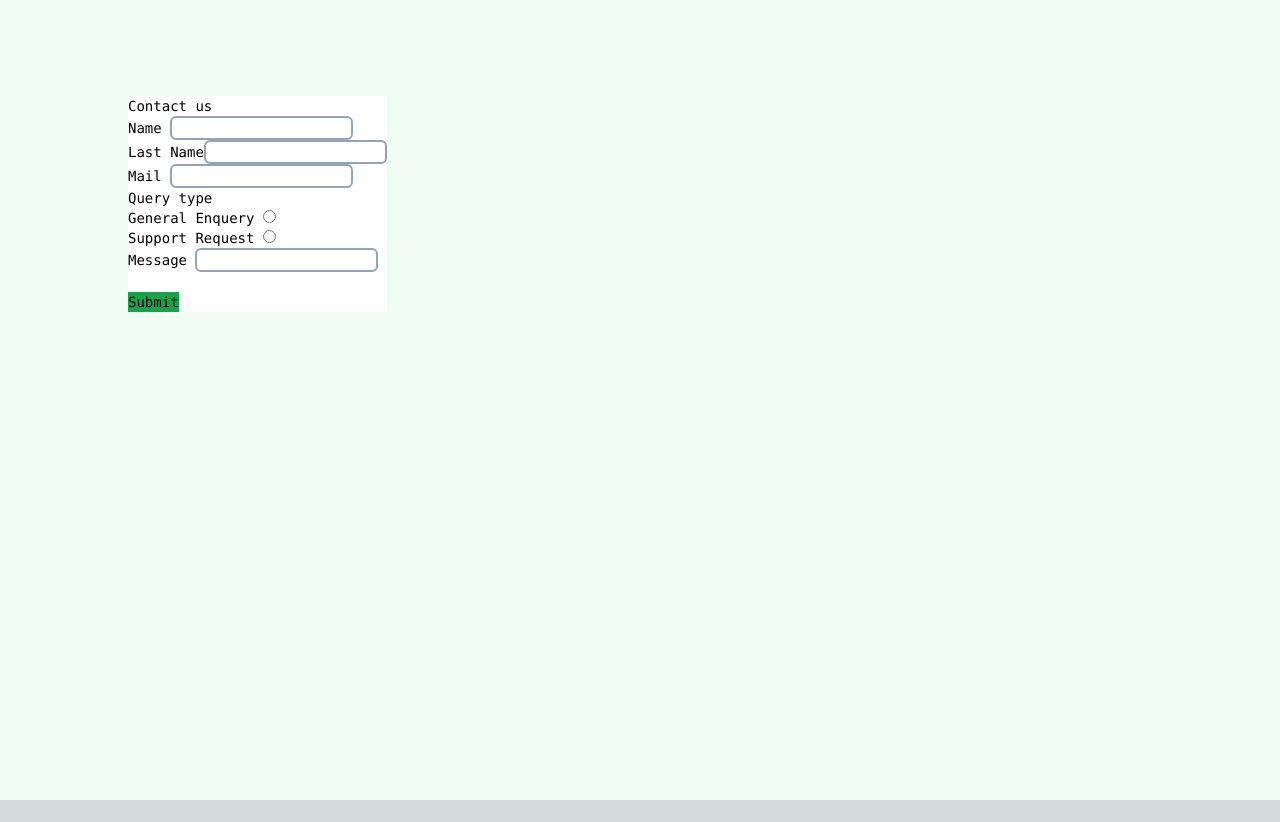
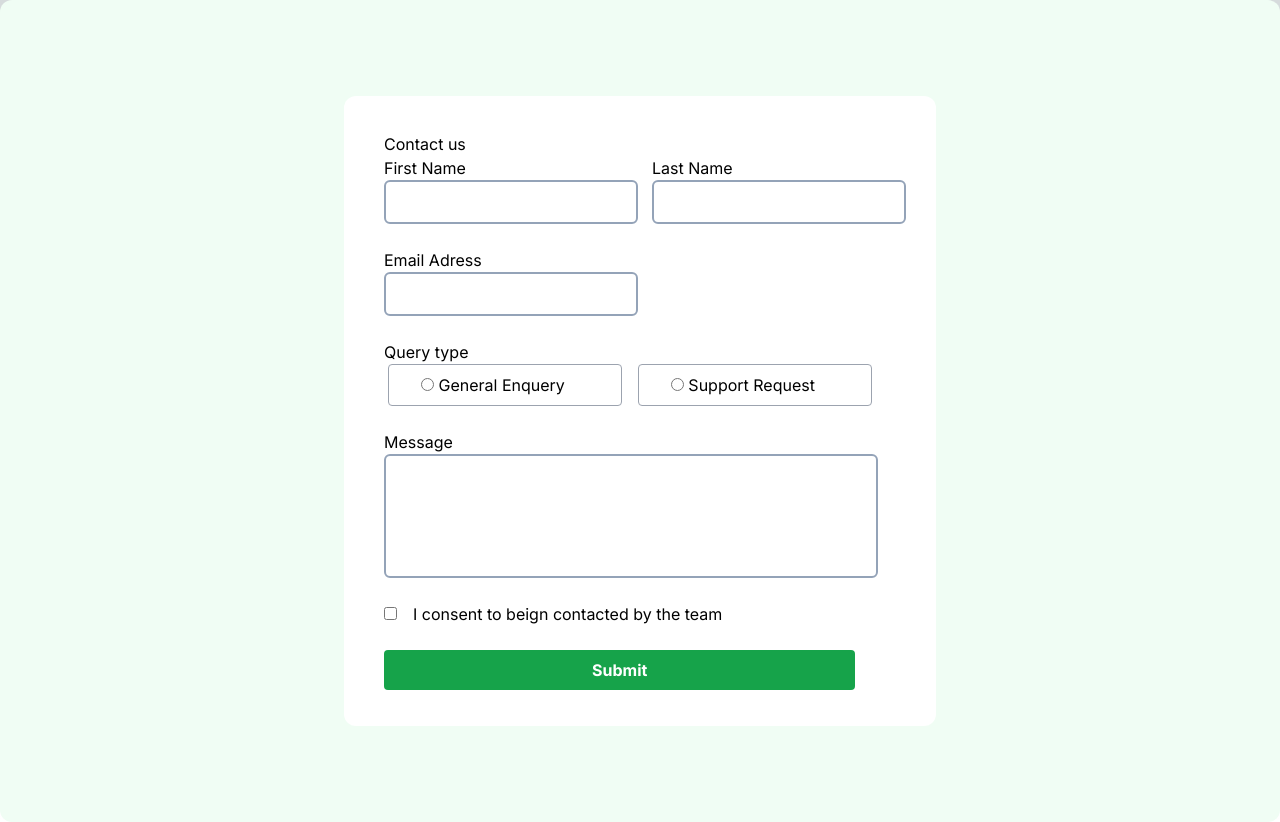
Before and after one commit to Agustingalvan02/contact-form, a Next.js app: page / in a window 1280 px wide. Before the commit the page ends 800 px from the top, so only its background shows below. Built offline with nearby package versions, Linux system fonts and the light colour scheme.

Commit message:
Third commit

```diff
--- a/package.json
+++ b/package.json
@@ -13,6 +13,7 @@
     "next": "14.2.4",
     "react": "^18",
     "react-dom": "^18",
+    "react-toastify": "^10.0.5",
     "yup": "^1.4.0"
   },
   "devDependencies": {
--- a/src/app/page.js
+++ b/src/app/page.js
@@ -1,69 +1,134 @@
 "use client";
-import React from 'react';
-import { Formik, Form, Field } from 'formik';
-import * as Yup from 'yup';
+import React from "react";
+import { Formik, Form, Field } from "formik";
+import * as Yup from "yup";
+import { ToastContainer, toast } from "react-toastify";
 
 const SignupSchema = Yup.object().shape({
   firstName: Yup.string()
-    .min(2, 'Too Short!')
-    .max(50, 'Too Long!')
-    .required('This field is required'),
+    .min(2, "Too Short!")
+    .max(50, "Too Long!")
+    .required("This field is required"),
   lastName: Yup.string()
-    .min(2, 'Too Short!')
-    .max(50, 'Too Long!')
-    .required('This field is required'),
-  email: Yup.string().email('Please enter a valid email').required('This field is required'),
-  picked:  Yup.string().required('Please select a query type'),
-  message: Yup.string().min(2, 'Too Short!')
-  .max(100, 'Too Long!')
-  .required('This field is required')
+    .min(2, "Too Short!")
+    .max(50, "Too Long!")
+    .required("This field is required"),
+  email: Yup.string()
+    .email("Please enter a valid email adress")
+    .required("This field is required"),
+  picked: Yup.string().required("Please select a query type"),
+  checked: Yup.string().required(
+    "To submit this form, please consent to beign contacted"
+  ),
+  message: Yup.string()
+    .min(2, "Too Short!")
+    .max(100, "Too Long!")
+    .required("This field is required"),
 });
-
 
 export default function Home() {
   return (
-    <main className="flex min-h-screen flex-col items-center justify-between p-24 bg-green-50 w">
-      <div className="z-10 max-w-5xl w-full items-center justify-between font-mono text-sm lg:flex ">
-      <div className='bg-white'>
+    <main className="flex min-h-screen flex-col items-center justify-between p-24 bg-green-50 w rounded-xl">
+      <div>
+        <div className="bg-white py-9 px-10 rounded-xl">
           <h1>Contact us </h1>
           <Formik
             initialValues={{
-         firstName: '',
-         lastName: '',
-         email: '',
-         picked:'',
+              firstName: "",
+              lastName: "",
+              email: "",
+              picked: "",
+              checked: "",
             }}
             validationSchema={SignupSchema}
-       onSubmit={values => {
+            onSubmit={(values) => {
               alert(JSON.stringify(values));
             }}
           >
             {({ errors, touched }) => (
-         <Form>
-           Name <Field name="firstName" className="border-2 border-slate-400 rounded-md" />
+              <Form className="w-full max-w-lg">
+                <div className="flex flex-wrap -mx-3 mb-6">
+                  <div className="w-full md:w-1/2 px-3 mb-6 md:mb-0">
+                    <label>First Name</label>
+                    <Field
+                      name="firstName"
+                      className="border-2 border-slate-400 rounded-md pb-4 px-2"
+                    />
                     {errors.firstName && touched.firstName ? (
                       <div>{errors.firstName}</div>
                     ) : null}
-           <br/>
-           Last Name<Field name="lastName"   className="border-2 border-slate-400 rounded-md"/>
+                  </div>
+
+                  <div className="w-full md:w-1/2 px-3 md:mb-0">
+                    <label>Last Name</label>
+                    <Field
+                      name="lastName"
+                      className="border-2 border-slate-400 rounded-md pb-4 px-2"
+                    />
                     {errors.lastName && touched.lastName ? (
                       <div>{errors.lastName}</div>
                     ) : null}
-            <br/>
-           Mail <Field name="email" type="email"  className="border-2 border-slate-400 rounded-md" />
-           <br/>
-           {errors.email && touched.email ? <div>{errors.email}</div> : null}
-           <div> Query type
-            <br/>
-           General Enquery <Field name="picked" type="radio"  value="General Enquery" />
-               <br/>
-           Support Request <Field name="picked" type="radio" value="Support Request"  />
-               <br/>
-           Message <Field name="message" type="textarea"  className="border-2 border-slate-400 rounded-md" />
                   </div>
-           {errors.message && touched.message ? <div>{errors.message}</div> : null}
-           <br/>
-           <button className= "bg-green-600" type="submit">Submit</button>
+                </div>
+
+                <div className="flex flex-wrap -mx-3 mb-6">
+                  <div className="w-full md:w-1/2 px-3 md:mb-0">
+                    <label>Email Adress</label>
+                    <Field
+                      name="email"
+                      type="email"
+                      className="border-2 border-slate-400 rounded-md pb-4 px-2"
+                    />
+
+                    {errors.email && touched.email ? (
+                      <div>{errors.email}</div>
+                    ) : null}
+                  </div>
+                </div>
+                <label> Query type</label>
+                <div className="flex flex-wrap -mx-3 mb-6 space-x-4">
+                  <br />
+                  <div className=" ps-8 px-14 pb-2 pt-2 border border-gray-400 rounded dark:border-gray-700 ">
+                    <Field name="picked" type="radio" value="General Enquery" />{" "}
+                    General Enquery
+                  </div>
+
+                  <div className="ps-8 px-14 pb-2 pt-2 border border-gray-400 rounded dark:border-gray-700">
+                    <Field name="picked" type="radio" value="Support Request" />{" "}
+                    Support Request
+                  </div>
+
+                  {errors.picked && touched.picked ? (
+                    <div>{errors.picked}</div>
+                  ) : null}
+                </div>
+                <div className="flex flex-wrap -mx-3 mb-6">
+                  <div className="w-full md:w-1/2 px-3 mb-6 md:mb-0">
+                    <label>Message</label>
+                    <Field
+                      name="message"
+                      type="textarea"
+                      className="border-2 border-slate-400 rounded-md px-32 pb-24"
+                    />
+                    {errors.message && touched.message ? (
+                      <div>{errors.message}</div>
+                    ) : null}
+                    <br />
+                  </div>
+                </div>
+                <div>
+                  <div>
+                    <Field type="checkbox" name="checked" />
+                    <label className="ps-4 px-8">I consent to beign contacted by the team</label>
+                    {errors.checked && touched.checked ? (
+                      <div>{errors.checked}</div>
+                    ) : null}
+                  </div>
+                </div>
+                <br />
+                <button className="bg-green-600 text-white font-bold py-2 px-52 rounded" type="submit">
+                  Submit
+                </button>
               </Form>
             )}
           </Formik>
```
Also changed, not shown: 1 other file (tests, documents, lock files or other folders). Lines whose indentation alone changed are shown as unchanged.
